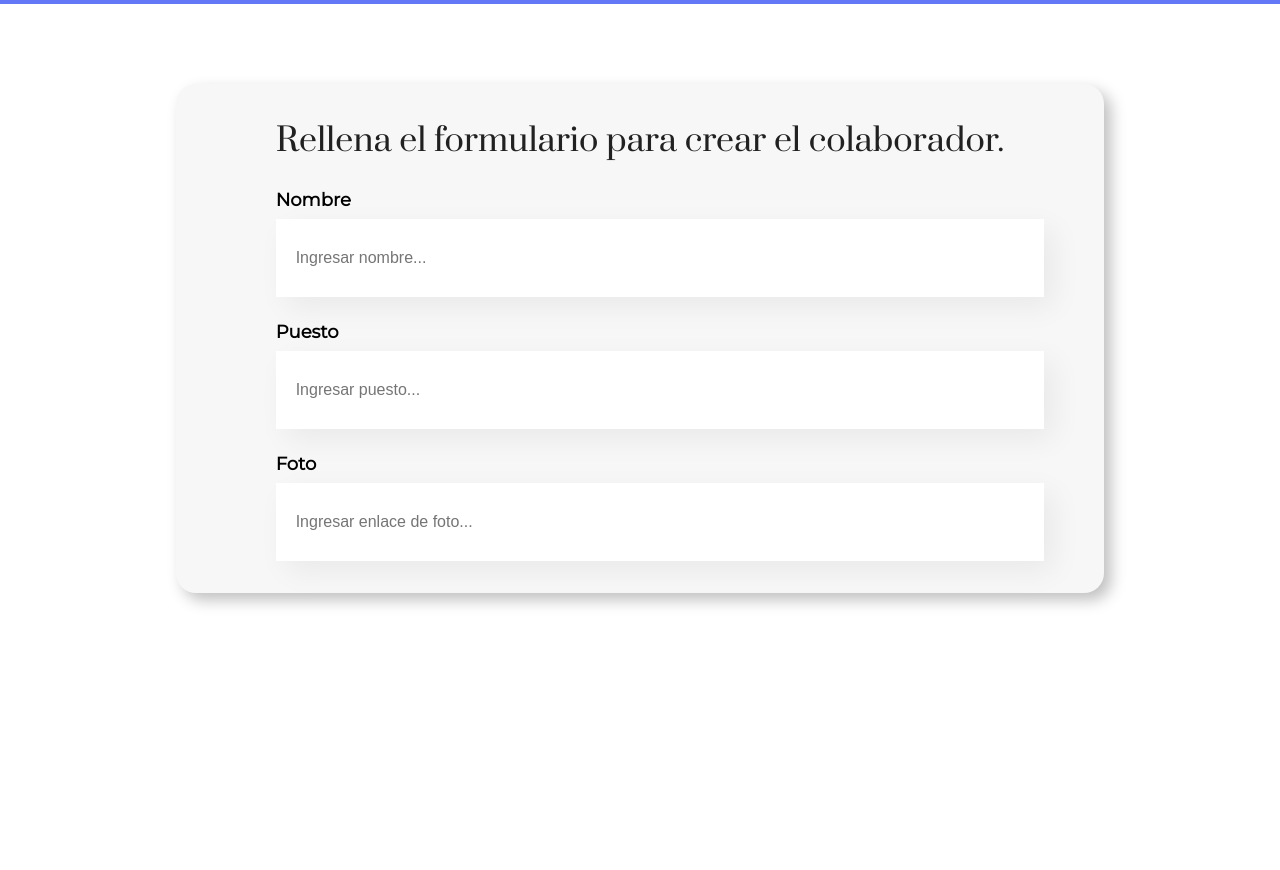
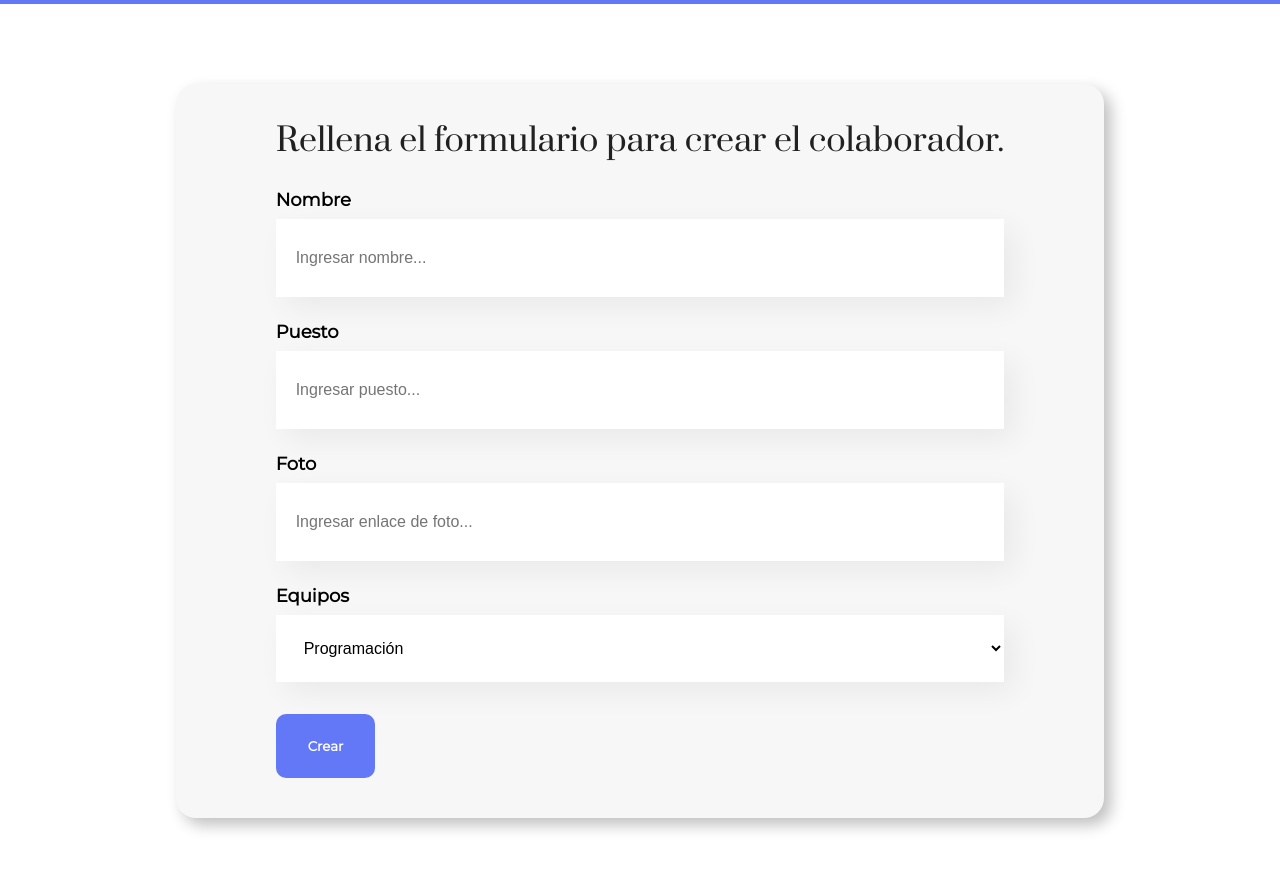
Before and after one commit to Candelas67/AluraReact, a React (Create React App) app in the folder react/: page / in a window 1280 px wide. Shown: the part 496-1366 px from the top of the page. Before the commit the page ends 1169 px from the top, so only its background shows below. Built offline with nearby package versions, Linux system fonts and the light colour scheme.

Commit message:
Agregando los componentes de la segunda clase de React

```diff
--- /dev/null
+++ b/react/src/componentes/Boton/Boton.css
@@ -0,0 +1,15 @@
+.boton{
+    background-color: #6278F7;
+    border-radius: 10px;
+    font-weight: 700;
+    font-family: 'Montserrat', sans-serif;
+    padding: 24px 32px;
+    border: none;
+    color: #ffffff;
+    margin: 32px 0;
+    cursor: pointer;
+}
+
+.boton:hover{
+    color: #95FFD4;
+}
--- /dev/null
+++ b/react/src/componentes/Boton/index.js
@@ -0,0 +1,7 @@
+import "./Boton.css"
+
+const Boton = (props) => {
+    return <button className="boton">{props.children}</button>
+}
+
+export default Boton
--- a/react/src/componentes/CampoTexto/CampoTexto.css
+++ b/react/src/componentes/CampoTexto/CampoTexto.css
@@ -19,4 +19,5 @@
     padding: 30px 20px;
     outline-color: #6278F7;
     font-size: 16px;
+    box-sizing: border-box;
 }
--- a/react/src/componentes/Formulario/Formulario.js
+++ b/react/src/componentes/Formulario/Formulario.js
@@ -1,13 +1,25 @@
 import "./Formulario.css"
 import CampoTexto from "../CampoTexto"
+import ListaOpciones from "../ListaOpciones"
+import Boton from "../Boton"
 
 const Formulario = () => {
+
+    const manejarEnvio = (e) => {
+        e.preventDefault()
+        console.log("Manejar el envio", e)
+    }
+
     return <section className="formulario">
-        <form>
+        <form onSubmit={manejarEnvio}>
             <h2>Rellena el formulario para crear el colaborador.</h2>
             <CampoTexto titulo="Nombre" placeholder="Ingresar nombre" />
             <CampoTexto titulo="Puesto" placeholder="Ingresar puesto" />
             <CampoTexto titulo="Foto" placeholder="Ingresar enlace de foto" />
+            <ListaOpciones />
+            <Boton>
+                Crear
+            </Boton>
         </form>
     </section>
 }
--- /dev/null
+++ b/react/src/componentes/ListaOpciones/ListaOpciones.css
@@ -0,0 +1,17 @@
+.lista-opciones label{
+    display: block;
+    font-size: 18px;
+    font-weight: 600;
+    font-family: 'Montserrat', sans-serif;
+    margin-bottom: 8px;
+}
+
+.lista-opciones select{
+    width: 100%;
+    background-color: #ffffff;
+    box-shadow: 10px 10px 30px rgba(0, 0, 0, 0.06);
+    padding: 24px;
+    border: none;
+    outline-color: #6278F7;
+    font-size: 16px;
+}
--- /dev/null
+++ b/react/src/componentes/ListaOpciones/index.js
@@ -0,0 +1,28 @@
+import "./ListaOpciones.css"
+
+const ListaOpciones = () => {
+
+    //Metodo map -> arreglo.map( (equipo, index) => {
+    //    return <option></option>
+    // })
+    const equipos = [
+        "Programación",
+        "Front End",
+        "Data Science",
+        "Devops",
+        "UX y Diseño",
+        "Móvil",
+        "Innovación y Gestión"
+    ]
+
+
+
+    return <div className="lista-opciones">
+        <label>Equipos</label>
+        <select>
+            {equipos.map((equipo, index) => <option key={index}>{equipo}</option>)}
+        </select>
+    </div>
+}
+
+export default ListaOpciones
```
